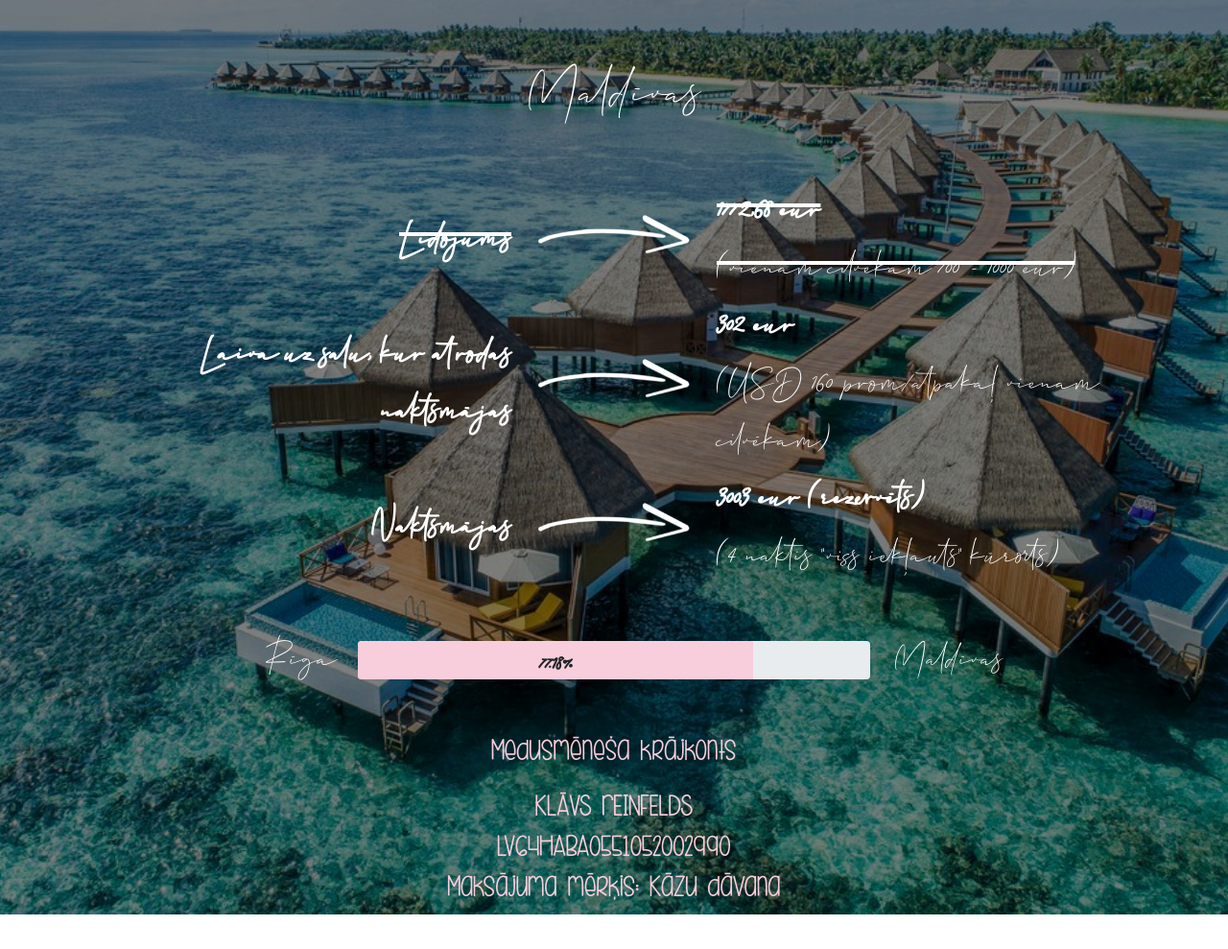
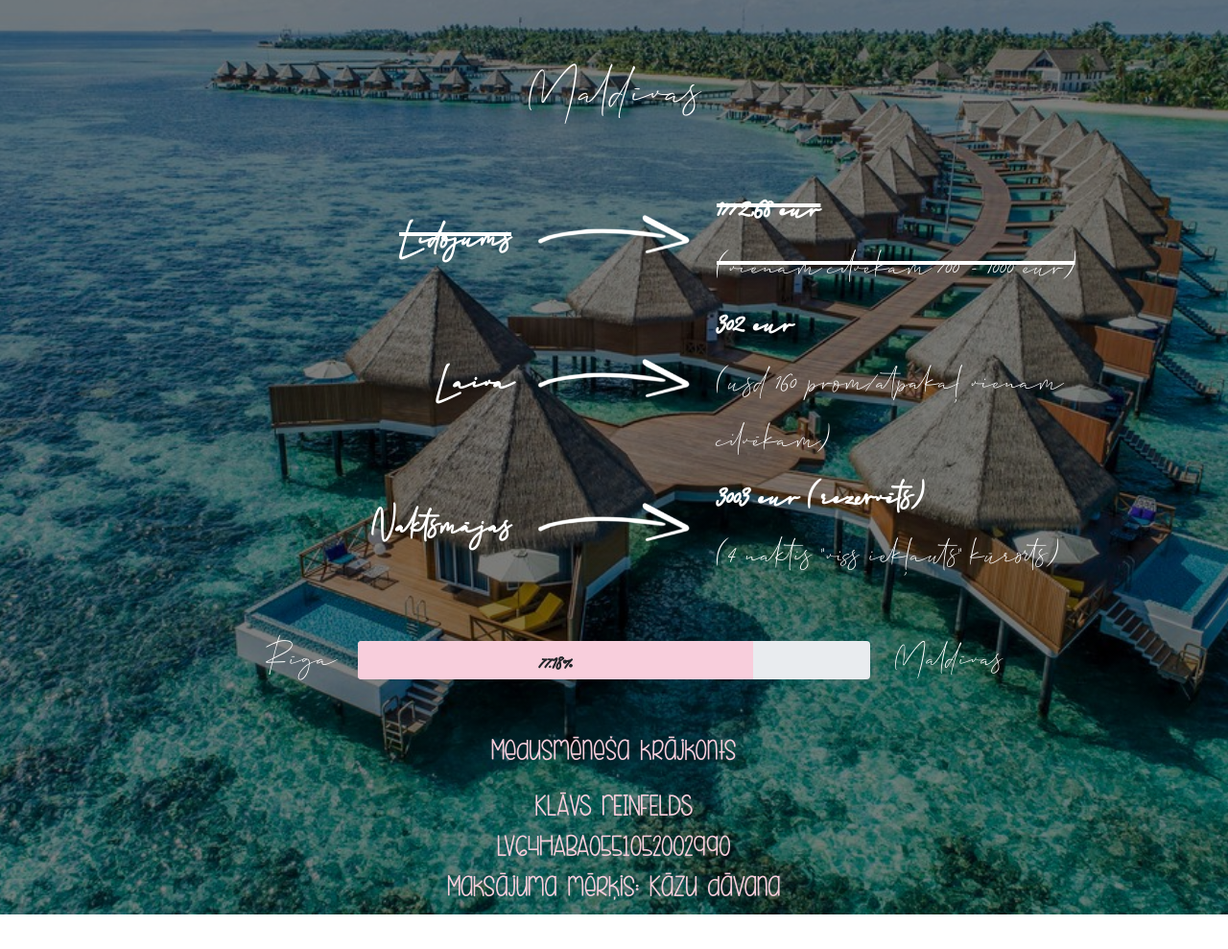
Before and after one commit to klavselina/klavselina.github.io, a plain HTML site: page index.html in a window 1280 px wide. Shown: the part 1047-2036 px from the top of the page at 96% size. Drawn offline with nearby package versions, Linux system fonts and the light colour scheme.

Commit message:
Add files via upload

```diff
--- a/index.html
+++ b/index.html
@@ -243,9 +243,9 @@ body, html {
       </div>
 
       <div class="row">
-        <div class="col-5 text-end fs-1 vacation-font my-auto fw-bold">Laiva uz salu, kur atrodas naktsmājas</div>
+        <div class="col-5 text-end fs-1 vacation-font my-auto fw-bold">Laiva</div>
         <div class="col-2 text-center my-auto"><img src="img/bulta3.png" class="img-fluid" style="max-height:50px"></div>
-        <div class="col-5 text-start fs-1 vacation-font"><span class="fw-bold">302 eur</span><br><span>(USD 160 prom/atpakaļ vienam cilvēkam)</span></div>
+        <div class="col-5 text-start fs-1 vacation-font"><span class="fw-bold">302 eur</span><br><span>(usd 160 prom/atpakaļ vienam cilvēkam)</span></div>
       </div>
 
       <div class="row">
```
